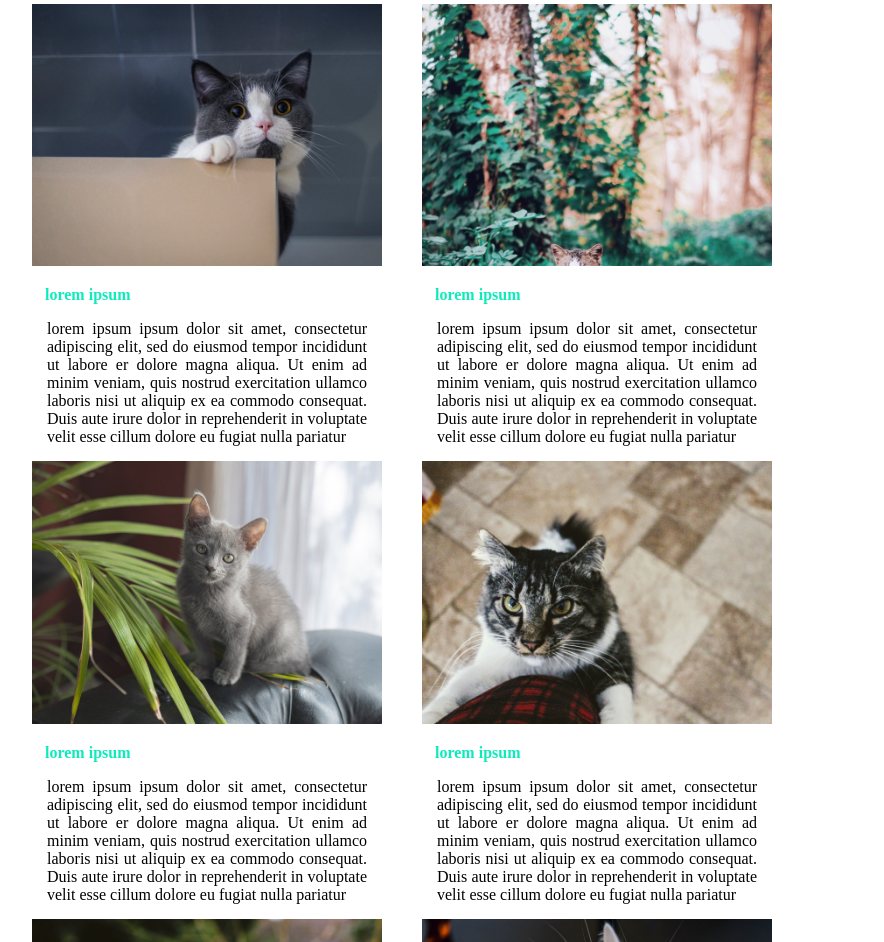
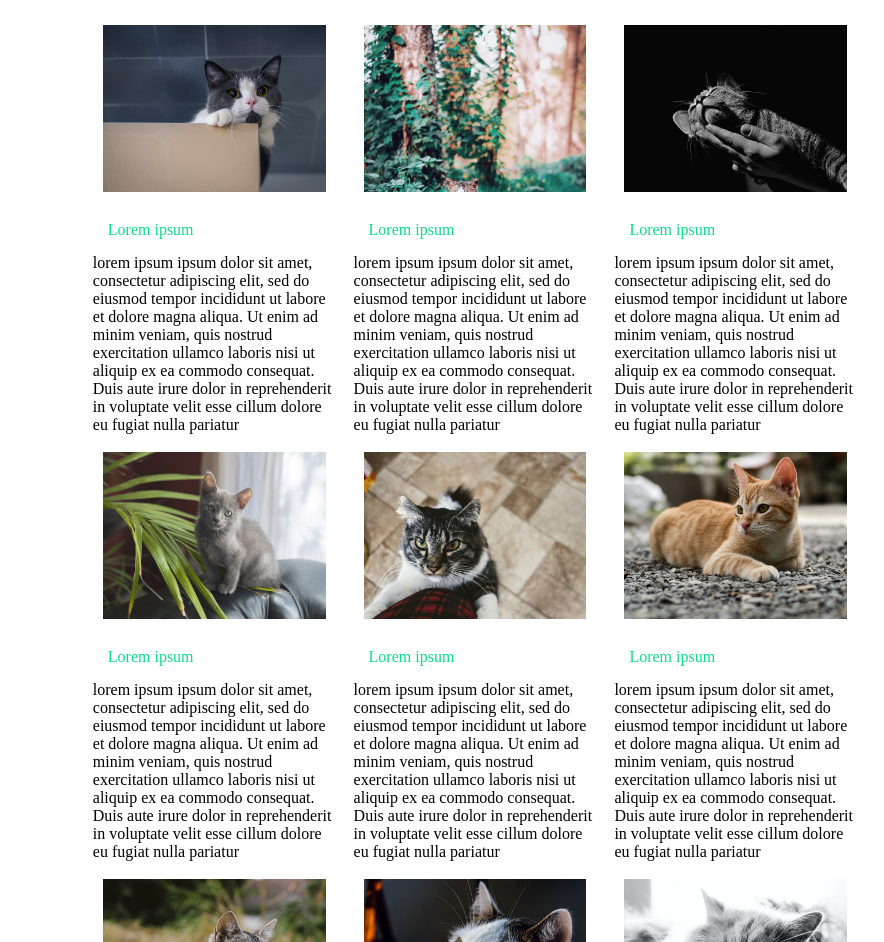
Before and after one commit to Mirza-herenda/Repo06-07, a plain HTML site: page ex01/src/index.html in a window 1280 px wide. Shown: the part 73-1015 px from the top of the page, without its empty margins (176-1060 px from the left). Drawn offline with Linux system fonts and the light colour scheme.

Commit message:
final results for my HTML page

```diff
--- a/ex01/src/index.html
+++ b/ex01/src/index.html
@@ -2,85 +2,51 @@
 <html>
     <head>
         <meta charset="utf-8">
-        <title>HTML PAGE</title>
-        <link rel="stylesheet" href="/ex01/style/index.css">
+        <title>Cards Gallery</title>
+        <link rel="stylesheet" href="/style/index.css">
     </head>
     <body>
-        <h2>Cards Gallery</h2>
+        <h1>Cards Gallery</h1>
+        <div class="outer-grid">
+            <div class="inner-grid">
+                <a target="blank" href="/photos/pexels-ag-zn-5233032.jpg"><img src="/photos/pexels-ag-zn-5233032.jpg"/></a>
+                <p>Lorem ipsum</p>
+                <div class="desc">lorem ipsum ipsum dolor sit amet, consectetur adipiscing elit, sed do eiusmod tempor incididunt ut labore et dolore magna aliqua. Ut enim ad minim veniam, quis nostrud exercitation ullamco laboris nisi ut aliquip ex ea commodo consequat. Duis aute irure dolor in reprehenderit in voluptate velit esse cillum dolore eu fugiat nulla pariatur</div>
 
-        <div class="gallery1">
+                <a target="blank" href="/photos/pexels-belen-capello-7527388.jpg"><img src="/photos/pexels-belen-capello-7527388.jpg"/></a>
+                <p>Lorem ipsum</p>
+                <div class="desc">lorem ipsum ipsum dolor sit amet, consectetur adipiscing elit, sed do eiusmod tempor incididunt ut labore et dolore magna aliqua. Ut enim ad minim veniam, quis nostrud exercitation ullamco laboris nisi ut aliquip ex ea commodo consequat. Duis aute irure dolor in reprehenderit in voluptate velit esse cillum dolore eu fugiat nulla pariatur</div>
 
-            <a target="_blank" href="/ex01/photos/pexels-ag-zn-5233032.jpg">
-                <img src="/ex01/photos/pexels-ag-zn-5233032.jpg" alt="Shadows" width="500" height="300">
-            </a>
-            <p>lorem ipsum</p>
-            <div class="desc">lorem ipsum ipsum dolor sit amet, consectetur adipiscing elit, sed do eiusmod tempor incididunt ut labore er dolore magna aliqua. Ut enim ad minim veniam, quis nostrud exercitation ullamco laboris nisi ut aliquip ex ea commodo consequat. Duis aute irure dolor in reprehenderit in voluptate velit esse cillum dolore eu fugiat nulla pariatur</div>
+                <a target="blank" href="/photos/pexels-dzenina-lukac-1469484.jpg"><img src="/photos/pexels-dzenina-lukac-1469484.jpg"/></a>
+                <p>Lorem ipsum</p>
+                <div class="desc">lorem ipsum ipsum dolor sit amet, consectetur adipiscing elit, sed do eiusmod tempor incididunt ut labore et dolore magna aliqua. Ut enim ad minim veniam, quis nostrud exercitation ullamco laboris nisi ut aliquip ex ea commodo consequat. Duis aute irure dolor in reprehenderit in voluptate velit esse cillum dolore eu fugiat nulla pariatur</div>
+            </div>
+            <div class="inner-grid">
+                <a target="blank" href="/photos/pexels-ekrulila-2127871.jpg"><img src="/photos/pexels-ekrulila-2127871.jpg"/></a>
+                <p>Lorem ipsum</p>
+                <div class="desc">lorem ipsum ipsum dolor sit amet, consectetur adipiscing elit, sed do eiusmod tempor incididunt ut labore et dolore magna aliqua. Ut enim ad minim veniam, quis nostrud exercitation ullamco laboris nisi ut aliquip ex ea commodo consequat. Duis aute irure dolor in reprehenderit in voluptate velit esse cillum dolore eu fugiat nulla pariatur</div>
 
+                <a target="blank" href="/photos/pexels-jenna-hamra-812421.jpg"><img src="/photos/pexels-jenna-hamra-812421.jpg"/></a>
+                <p>Lorem ipsum</p>
+                <div class="desc">lorem ipsum ipsum dolor sit amet, consectetur adipiscing elit, sed do eiusmod tempor incididunt ut labore et dolore magna aliqua. Ut enim ad minim veniam, quis nostrud exercitation ullamco laboris nisi ut aliquip ex ea commodo consequat. Duis aute irure dolor in reprehenderit in voluptate velit esse cillum dolore eu fugiat nulla pariatur</div>
 
+                <a target="blank" href="/photos/pexels-lilartsy-1188976.jpg"><img src="/photos/pexels-lilartsy-1188976.jpg"/></a>
+                <p>Lorem ipsum</p>
+                <div class="desc">lorem ipsum ipsum dolor sit amet, consectetur adipiscing elit, sed do eiusmod tempor incididunt ut labore et dolore magna aliqua. Ut enim ad minim veniam, quis nostrud exercitation ullamco laboris nisi ut aliquip ex ea commodo consequat. Duis aute irure dolor in reprehenderit in voluptate velit esse cillum dolore eu fugiat nulla pariatur</div>
+        </div>
+            <div class="inner-grid">
+                <a target="blank" href="/photos/pexels-marek-kupiec-3452072.jpg"><img src="/photos/pexels-marek-kupiec-3452072.jpg"/></a>
+                <p>Lorem ipsum</p>
+                <div class="desc">lorem ipsum ipsum dolor sit amet, consectetur adipiscing elit, sed do eiusmod tempor incididunt ut labore et dolore magna aliqua. Ut enim ad minim veniam, quis nostrud exercitation ullamco laboris nisi ut aliquip ex ea commodo consequat. Duis aute irure dolor in reprehenderit in voluptate velit esse cillum dolore eu fugiat nulla pariatur</div>
 
-            <a target="_blank" href="/ex01/photos/pexels-belen-capello-7527388.jpg">
-                <img src="/ex01/photos/pexels-belen-capello-7527388.jpg" alt="Shadows" width="500" height="300">
-            </a>
-            <p>lorem ipsum</p>
-            <div class="desc">lorem ipsum ipsum dolor sit amet, consectetur adipiscing elit, sed do eiusmod tempor incididunt ut labore er dolore magna aliqua. Ut enim ad minim veniam, quis nostrud exercitation ullamco laboris nisi ut aliquip ex ea commodo consequat. Duis aute irure dolor in reprehenderit in voluptate velit esse cillum dolore eu fugiat nulla pariatur</div>
+                <a target="blank" href="/photos/pexels-mark-tacatani-1900747.jpg"><img src="/photos/pexels-mark-tacatani-1900747.jpg"/></a>
+                <p>Lorem ipsum</p>
+                <div class="desc">lorem ipsum ipsum dolor sit amet, consectetur adipiscing elit, sed do eiusmod tempor incididunt ut labore et dolore magna aliqua. Ut enim ad minim veniam, quis nostrud exercitation ullamco laboris nisi ut aliquip ex ea commodo consequat. Duis aute irure dolor in reprehenderit in voluptate velit esse cillum dolore eu fugiat nulla pariatur</div>
 
-
-
-            <a target="_blank" href="/ex01/photos/pexels-dzenina-lukac-1469484.jpg">
-            <img src="/ex01/photos/pexels-dzenina-lukac-1469484.jpg" alt="Shadows" width="500" height="300">
-            </a>
-            <p>lorem ipsum</p>
-            <div class="desc">lorem ipsum ipsum dolor sit amet, consectetur adipiscing elit, sed do eiusmod tempor incididunt ut labore er dolore magna aliqua. Ut enim ad minim veniam, quis nostrud exercitation ullamco laboris nisi ut aliquip ex ea commodo consequat. Duis aute irure dolor in reprehenderit in voluptate velit esse cillum dolore eu fugiat nulla pariatur</div>
+                <a target="blank" href="/photos/pexels-wolfram-k-745241.jpg"><img src="/photos/pexels-wolfram-k-745241.jpg"/></a>
+                <p>Lorem ipsum</p>
+                <div class="desc">lorem ipsum ipsum dolor sit amet, consectetur adipiscing elit, sed do eiusmod tempor incididunt ut labore et dolore magna aliqua. Ut enim ad minim veniam, quis nostrud exercitation ullamco laboris nisi ut aliquip ex ea commodo consequat. Duis aute irure dolor in reprehenderit in voluptate velit esse cillum dolore eu fugiat nulla pariatur</div>
+            </div>
         </div>
-
-
-        <div class="gallery2">
-            <a target="_blank" href="/ex01/photos/pexels-ekrulila-2127871.jpg">
-                <img src="/ex01/photos/pexels-ekrulila-2127871.jpg" alt="Shadows" width="500" height="300">
-            </a>
-            <p>lorem ipsum</p>
-            <div class="desc">lorem ipsum ipsum dolor sit amet, consectetur adipiscing elit, sed do eiusmod tempor incididunt ut labore er dolore magna aliqua. Ut enim ad minim veniam, quis nostrud exercitation ullamco laboris nisi ut aliquip ex ea commodo consequat. Duis aute irure dolor in reprehenderit in voluptate velit esse cillum dolore eu fugiat nulla pariatur</div>
-
-
-
-            <a target="_blank" href="/ex01/photos/pexels-jenna-hamra-812421.jpg">
-                <img src="/ex01/photos/pexels-jenna-hamra-812421.jpg" alt="Shadows" width="500" height="300">
-            </a>
-            <p>lorem ipsum</p>
-            <div class="desc">lorem ipsum ipsum dolor sit amet, consectetur adipiscing elit, sed do eiusmod tempor incididunt ut labore er dolore magna aliqua. Ut enim ad minim veniam, quis nostrud exercitation ullamco laboris nisi ut aliquip ex ea commodo consequat. Duis aute irure dolor in reprehenderit in voluptate velit esse cillum dolore eu fugiat nulla pariatur</div>
-
-
-
-            <a target="_blank" href="/ex01/photos/pexels-lilartsy-1188976.jpg">
-                <img src="/ex01/photos/pexels-lilartsy-1188976.jpg" alt="Shadows" width="500" height="300">
-            </a>
-            <p>lorem ipsum</p>
-            <div class="desc">lorem ipsum ipsum dolor sit amet, consectetur adipiscing elit, sed do eiusmod tempor incididunt ut labore er dolore magna aliqua. Ut enim ad minim veniam, quis nostrud exercitation ullamco laboris nisi ut aliquip ex ea commodo consequat. Duis aute irure dolor in reprehenderit in voluptate velit esse cillum dolore eu fugiat nulla pariatur</div>
-        </div>
-
-        <div class="gallery3">
-            <a target="_blank" href="/ex01/photos/pexels-marek-kupiec-3452072.jpg">
-                <img src="/ex01/photos/pexels-marek-kupiec-3452072.jpg" alt="Shadows" width="500" height="300">
-            </a>
-            <p>lorem ipsum</p>
-            <div class="desc">lorem ipsum ipsum dolor sit amet, consectetur adipiscing elit, sed do eiusmod tempor incididunt ut labore er dolore magna aliqua. Ut enim ad minim veniam, quis nostrud exercitation ullamco laboris nisi ut aliquip ex ea commodo consequat. Duis aute irure dolor in reprehenderit in voluptate velit esse cillum dolore eu fugiat nulla pariatur</div>
-
-
-
-            <a target="_blank" href="/ex01/photos/pexels-mark-tacatani-1900747.jpg">
-                <img src="/ex01/photos/pexels-mark-tacatani-1900747.jpg" alt="Shadows" width="500" height="300">
-            </a>
-            <p>lorem ipsum</p>
-            <div class="desc">lorem ipsum ipsum dolor sit amet, consectetur adipiscing elit, sed do eiusmod tempor incididunt ut labore er dolore magna aliqua. Ut enim ad minim veniam, quis nostrud exercitation ullamco laboris nisi ut aliquip ex ea commodo consequat. Duis aute irure dolor in reprehenderit in voluptate velit esse cillum dolore eu fugiat nulla pariatur</div>
-
-
-
-            <a target="_blank" href="/ex01/photos/pexels-wolfram-k-745241.jpg">
-                <img src="/ex01/photos/pexels-wolfram-k-745241.jpg" alt="Shadows" width="500" height="300">
-            </a>
-            <p>lorem ipsum</p>
-            <div class="desc">lorem ipsum ipsum dolor sit amet, consectetur adipiscing elit, sed do eiusmod tempor incididunt ut labore er dolore magna aliqua. Ut enim ad minim veniam, quis nostrud exercitation ullamco laboris nisi ut aliquip ex ea commodo consequat. Duis aute irure dolor in reprehenderit in voluptate velit esse cillum dolore eu fugiat nulla pariatur</div>
-        </div>
-
     </body>
 </html>
--- a/ex01/style/index.css
+++ b/ex01/style/index.css
@@ -1,61 +1,39 @@
-h2
-{
-    color: rgba(126, 3, 3, 0.842);
-    text-align: center;
-    margin-right: 30px;
-    margin-top: 10px;
+* {
+    box-sizing: border-box;
  }
 
-div.gallery1 {
-    margin: 20px;
-    margin-left: 200px;
-    width: 350px;
-    float: left;
-   text-align: justify;
+ h1 {
+    text-align: center;
+    color:#df0e0e;
  }
 
-div.gallery1 img {
-    width: 100%;
-    height: auto;
+ .outer-grid {
+    display: flex;
+    flex-wrap: wrap;
+    padding: 0 4px;
+    margin-left: 20%;
+    display: flex;
+    flex-wrap: wrap;
+    padding: 0 4px;
+    align-items: center;
+    column-gap: 10px;
  }
 
-div.gallery2 {
-    margin: 20px;
-    float:left;
-    width: 350px;
-    text-align: justify;
+ .inner-grid {
+    flex: 25%;
+    max-width: 25%;
+    padding: 0 4px;
  }
 
-div.gallery2 img {
+ .inner-grid img {
+    margin-top: 8px;
     width: 100%;
-    height: auto;
+    padding: 10px;
  }
+ p {
+    margin-top: 0px;
+    margin-bottom: 0px;
+    padding: 15px;
+    color: rgb(13, 219, 140);
 
-div.gallery3 {
-    margin: 20px;
-    float: left;
-    width: 350px;
-    text-align: justify;
  }
-
-div.gallery3 img {
-    width: 100%;
-    height: auto;
-}
-
-div.desc {
-    padding: 15px;
-    text-align: left;
-    color: black;
-    font-size: medium;
-    text-align: justify;
-}
-p
-{
-    color: rgb(14, 235, 187);
-    font-weight:bolder;
-    text-align: left;
-    font-family: 'Times New Roman', Times, serif;
-    margin-left: 13px;
-    margin-bottom: 1px;
-}
```
Lines whose indentation alone changed are shown as unchanged.
